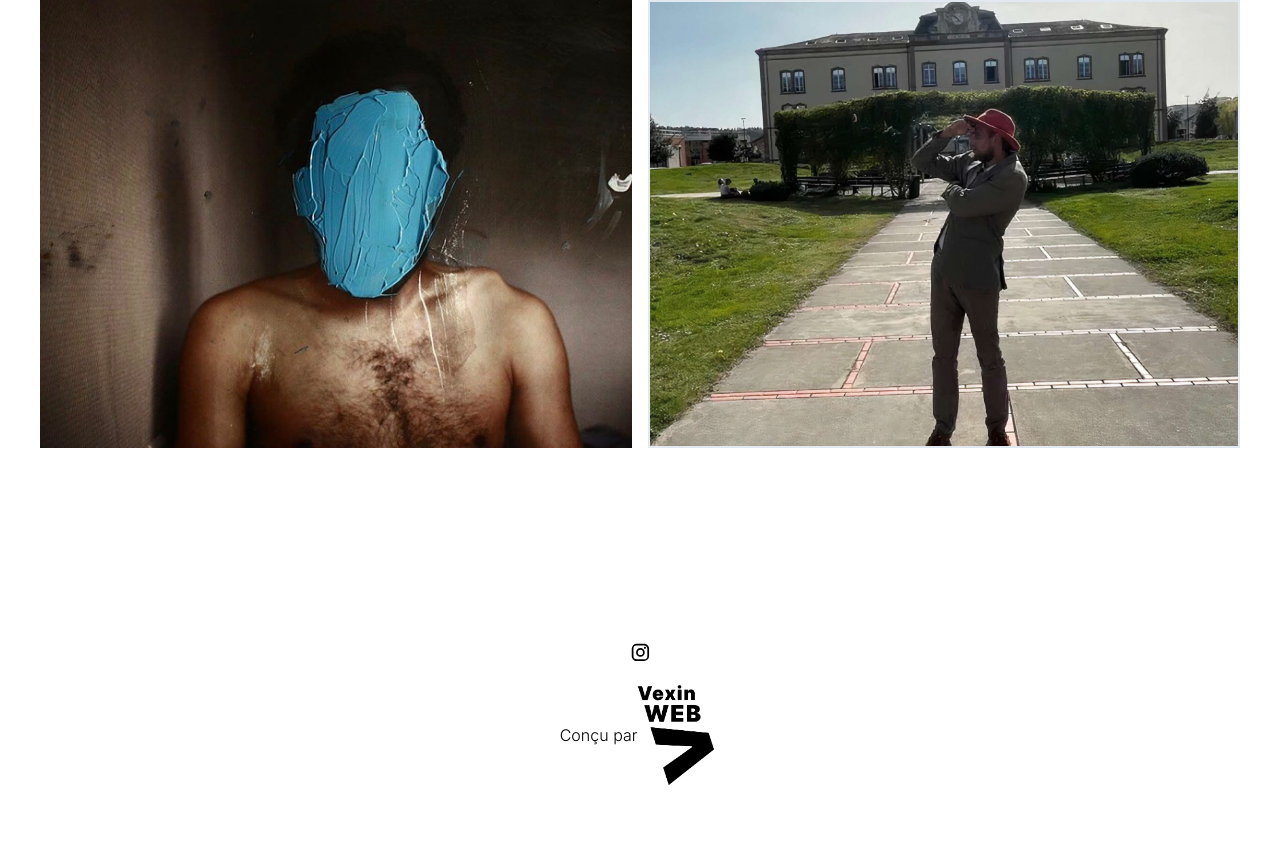
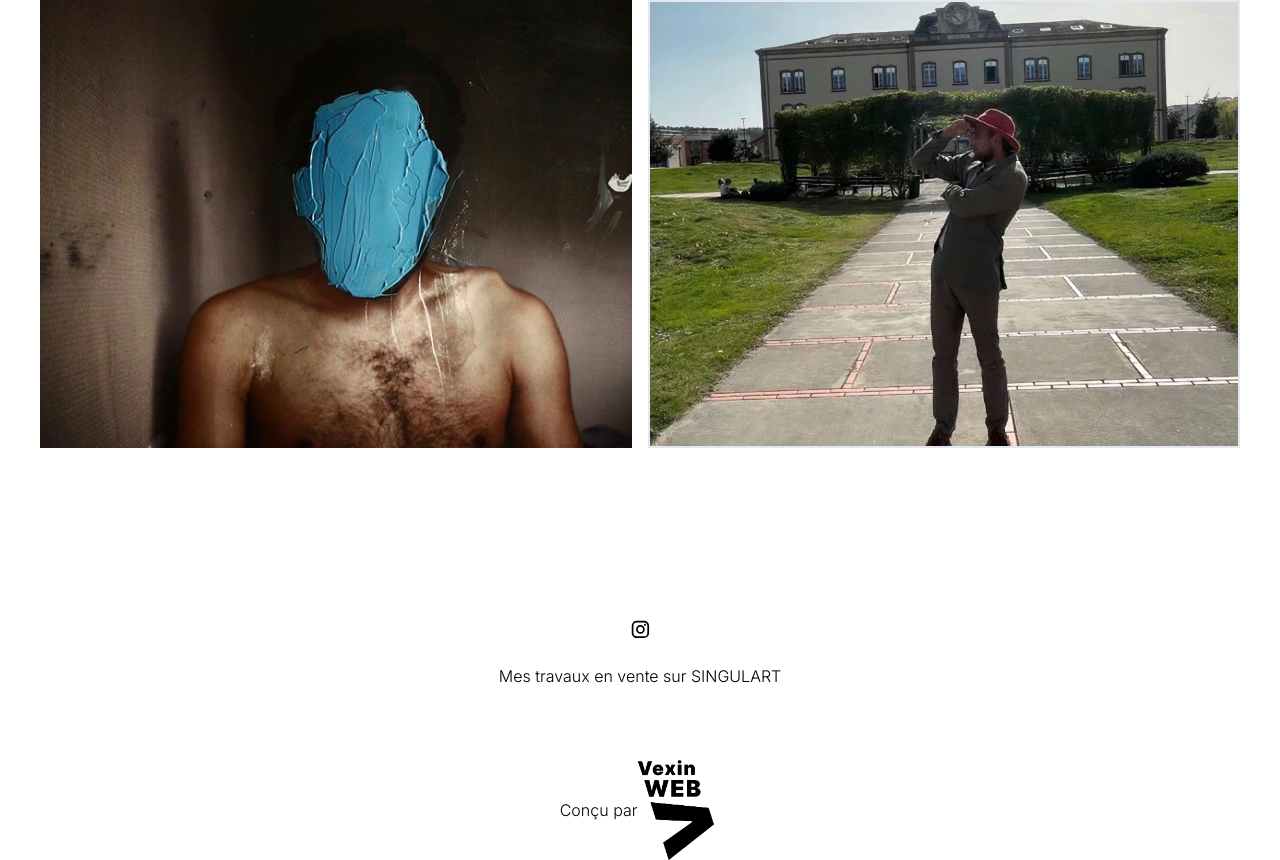
Before and after one commit to VexinWeb/cesanges, a Next.js app: page / in a window 1280 px wide. Shown: the part 632-1492 px from the top of the page. Built offline with nearby package versions, Linux system fonts and the light colour scheme.

Commit message:
Intégration de singulart pour le seo

```diff
--- a/app/components/Footer.tsx
+++ b/app/components/Footer.tsx
@@ -1,10 +1,11 @@
 import InstagramIcon from "@mui/icons-material/Instagram";
 import Image from "next/image";
 import Link from "next/link";
+import { cursorTo } from "readline";
 
 const Footer = () => {
 	return (
-    <div className="font-light relative h-48 my-10 flex flex-col items-center justify-evenly">
+		<footer className="font-light relative h-48 my-10 flex flex-col items-center justify-evenly">
 			<div>
 				<a
 					target="_blank"
@@ -13,6 +14,20 @@ const Footer = () => {
 					<InstagramIcon style={{ fontSize: "1.3rem" }} />
 				</a>
 			</div>
+			<br />
+			<div
+				aria-label="Lien vers mon site de vente Singulart"
+				className="cursor-pointer mb-6 text-center"
+			>
+				<Link
+					href="https://singulart.cmail20.com/t/n/j-l-3f26699c218111ef997d223f34ccd412-l-y-r-l/"
+					target="_blank"
+				>
+					Mes travaux en vente sur SINGULART
+				</Link>
+			</div>
+			<br />
+			<br />
 			<div className="flex items-center">
 				<div>Conçu par</div>
 				<Link href="https://vexinweb.fr/" target="_blank">
@@ -30,7 +45,7 @@ const Footer = () => {
 				</Link>
 			</div>
 			{/* <div>Conçu par VexinWEB</div> */}
-    </div>
+		</footer>
 	);
 };
 
```
Lines whose indentation alone changed are shown as unchanged.
